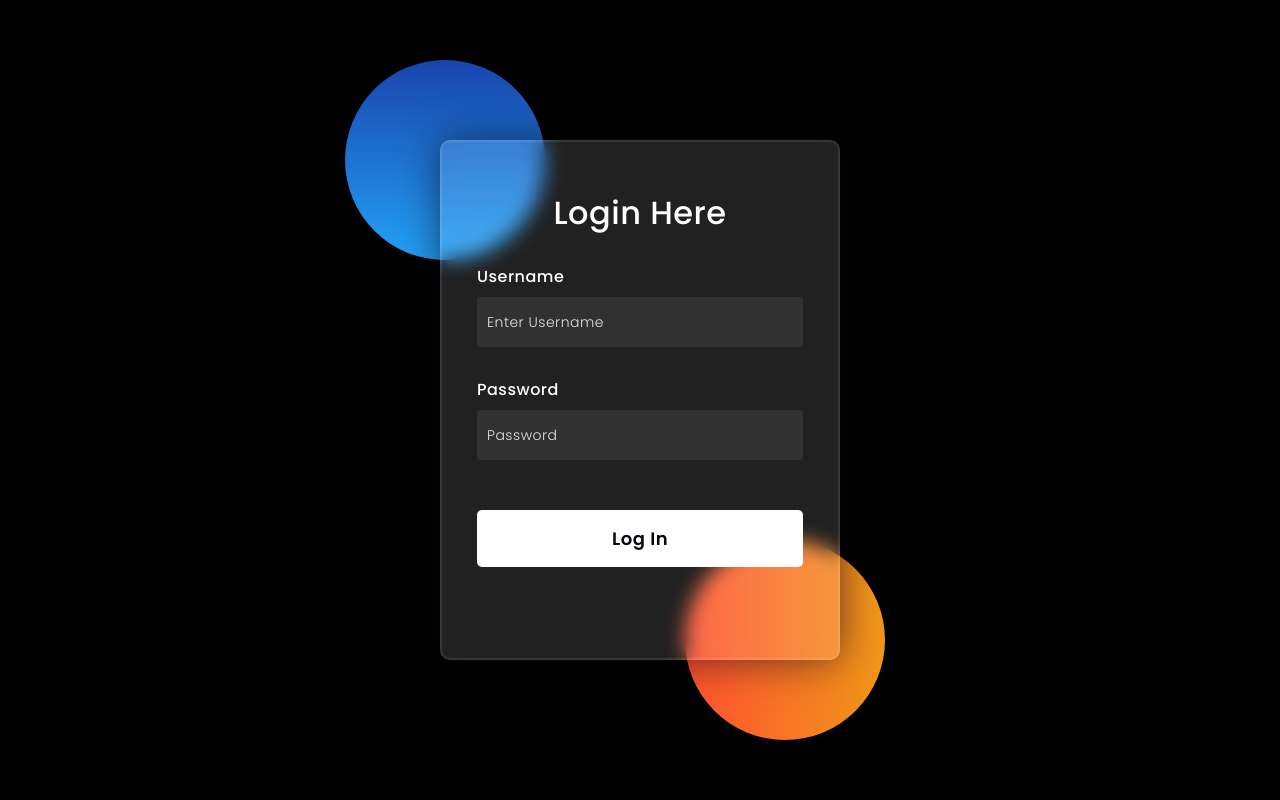
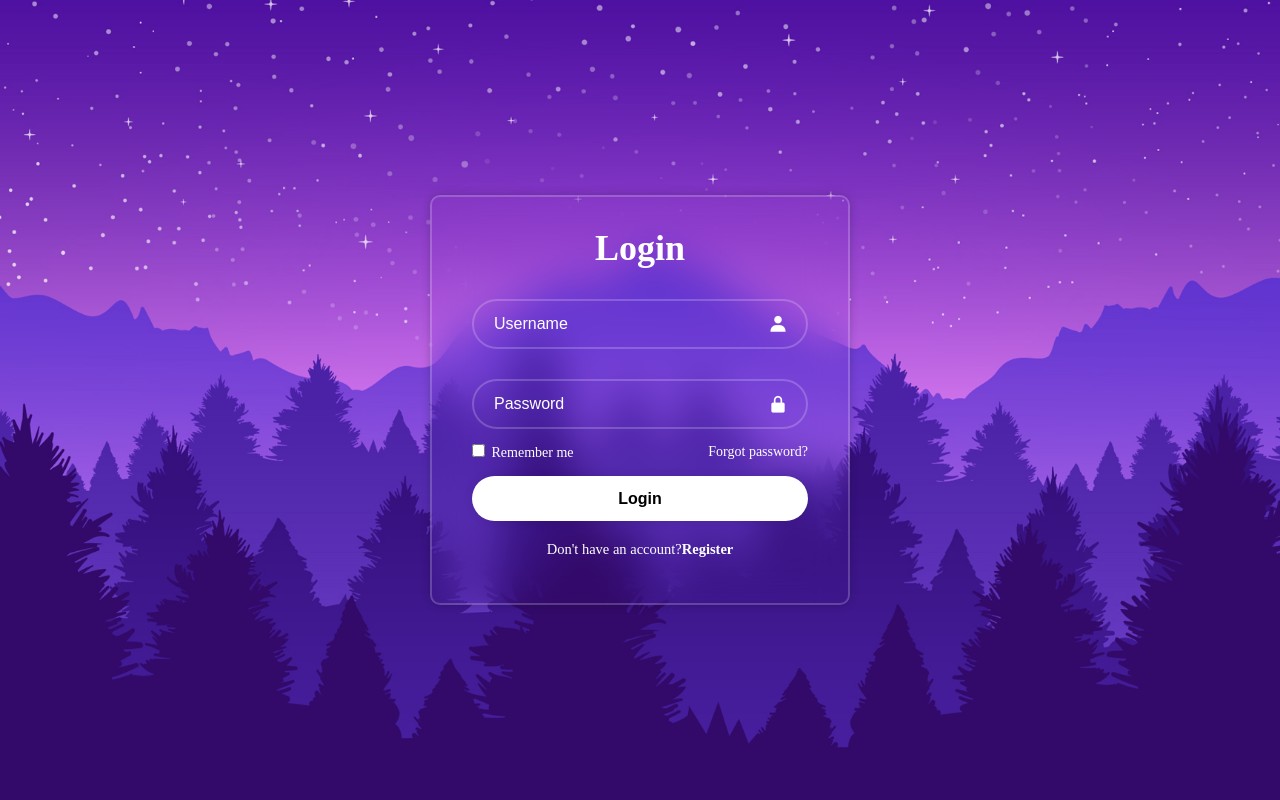
Before and after one commit to JanLucaKingler/django-password-manager, a Django app: page /login/ in a window 1280 px wide. Run offline with Django 5.2, Linux system fonts and the light colour scheme.

Commit message:
login.html + signup.html angepasst.

```diff
--- a/mydjango/templates/login.html
+++ b/mydjango/templates/login.html
@@ -1,160 +1,44 @@
 <!DOCTYPE html>
+{%load static%}
 <html lang="en">
+
 <head>
-  <!-- Design by foolishdeveloper.com -->
-    <title>Login Page</title>
-
-    <link rel="preconnect" href="https://fonts.gstatic.com">
-    <link rel="stylesheet" href="https://cdnjs.cloudflare.com/ajax/libs/font-awesome/5.15.4/css/all.min.css">
-    <link href="https://fonts.googleapis.com/css2?family=Poppins:wght@300;500;600&display=swap" rel="stylesheet">
-    <!--Stylesheet-->
-    <style media="screen">
-      *,
-*:before,
-*:after{
-    padding: 0;
-    margin: 0;
-    box-sizing: border-box;
-}
-body{
-    background-color: black;
-}
-.background{
-    width: 430px;
-    height: 520px;
-    position: absolute;
-    transform: translate(-50%,-50%);
-    left: 50%;
-    top: 50%;
-}
-.background .shape{
-    height: 200px;
-    width: 200px;
-    position: absolute;
-    border-radius: 50%;
-}
-.shape:first-child{
-    background: linear-gradient(
-        #1845ad,
-        #23a2f6
-    );
-    left: -80px;
-    top: -80px;
-}
-.shape:last-child{
-    background: linear-gradient(
-        to right,
-        #ff512f,
-        #f09819
-    );
-    right: -30px;
-    bottom: -80px;
-}
-form{
-    height: 520px;
-    width: 400px;
-    background-color: rgba(255,255,255,0.13);
-    position: absolute;
-    transform: translate(-50%,-50%);
-    top: 50%;
-    left: 50%;
-    border-radius: 10px;
-    backdrop-filter: blur(10px);
-    border: 2px solid rgba(255,255,255,0.1);
-    box-shadow: 0 0 40px rgba(8,7,16,0.6);
-    padding: 50px 35px;
-}
-form *{
-    font-family: 'Poppins',sans-serif;
-    color: #ffffff;
-    letter-spacing: 0.5px;
-    outline: none;
-    border: none;
-}
-form h3{
-    font-size: 32px;
-    font-weight: 500;
-    line-height: 42px;
-    text-align: center;
-}
-
-label{
-    display: block;
-    margin-top: 30px;
-    font-size: 16px;
-    font-weight: 500;
-}
-input{
-    display: block;
-    height: 50px;
-    width: 100%;
-    background-color: rgba(255,255,255,0.07);
-    border-radius: 3px;
-    padding: 0 10px;
-    margin-top: 8px;
-    font-size: 14px;
-    font-weight: 300;
-}
-::placeholder{
-    color: #e5e5e5;
-}
-button{
-    margin-top: 50px;
-    width: 100%;
-    background-color: #ffffff;
-    color: #080710;
-    padding: 15px 0;
-    font-size: 18px;
-    font-weight: 600;
-    border-radius: 5px;
-    cursor: pointer;
-}
-.social{
-  margin-top: 30px;
-  display: flex;
-}
-.social div{
-  background: red;
-  width: 150px;
-  border-radius: 3px;
-  padding: 5px 10px 10px 5px;
-  background-color: rgba(255,255,255,0.27);
-  color: #eaf0fb;
-  text-align: center;
-}
-.social div:hover{
-  background-color: rgba(255,255,255,0.47);
-}
-.social .fb{
-  margin-left: 25px;
-}
-.social i{
-  margin-right: 4px;
-}
-
-    </style>
+    <meta charset="UTF-8">
+    <meta http-equiv="X-UA-Compatible" content="IE=edge">
+    <meta name="viewport" content="width=device-width, initial-scale=1.0">
+    <title> Login Form in HTML and CSS</title>
+    {% load static %}
+    <link rel="stylesheet" href="{% static 'style.css'%}">
+    <link href='https://unpkg.com/boxicons@2.1.4/css/boxicons.min.css' rel='stylesheet'>
 </head>
 <body>
-    <div class="background">
-        <div class="shape"></div>
-        <div class="shape"></div>
-    </div>
-    <form method="post">
-        <h3>Login Here</h3>
-        {% csrf_token %}
-        <label for="username">Username</label>
-        <input type="text" placeholder="Enter Username" id="username" name="username">
 
-        <label for="password">Password</label>
-        <input type="password" placeholder="Password" id="password" name="pass">
+<div class="wrapper">
+    <form action="">
+        <h1> Login</h1>
 
-        <button type="submit">Log In</button>
-        <!-- <input type="button" value=""> -->
-        <!-- <div class="social">
-          <div class="go"><i class="fab fa-google"></i>  Google</div>
-          <div class="fb"><i class="fab fa-facebook"></i>  Facebook</div>
-        </div> -->
+        <div class="input-box">
+            <input type="text" placeholder="Username" required>
+            <i class='bx bxs-user'></i>
+        </div>
 
+        <div class="input-box">
+            <input type="password" placeholder="Password" required>
+            <i class='bx bxs-lock-alt'></i>
+        </div>
+
+        <div class="remember-forgot">
+            <label><input type="checkbox"> Remember me</label>
+            <a href="#">Forgot password?</a>
+        </div>
+
+        <button type="submit" class="btn">Login</button>
+
+        <div class="register-link">
+            <p>Don't have an account?<a
+                    href="#">Register </a></p>
+        </div>
     </form>
+</div>
 </body>
 </html>
--- a/mydjango/views.py
+++ b/mydjango/views.py
@@ -4,8 +4,6 @@ from django.contrib.auth.models import User
 
 
 # Create your views here.
-def mydjango(request):
-    return render(request, 'django.html')
 
 
 def SignUpPage(request):
--- a/python_website/urls.py
+++ b/python_website/urls.py
@@ -20,13 +20,15 @@ from django.contrib import admin
 from django.urls import path
 from mydjango import views
 
-from mydjango.views import mydjango
+
 
 urlpatterns = [
     path('admin/', admin.site.urls),
-    path('django/',mydjango),
+    path('login/',views.LoginPage),
     path('signup/',views.SignUpPage),
-    path('login/',views.LoginPage),
+
+
+
 
 
 
```
Also changed, not shown: mydjango/static/signup.css (+76 -6 lines), mydjango/templates/django.html (deleted, +0 -44 lines), mydjango/templates/signup.html (+26 -17 lines).
